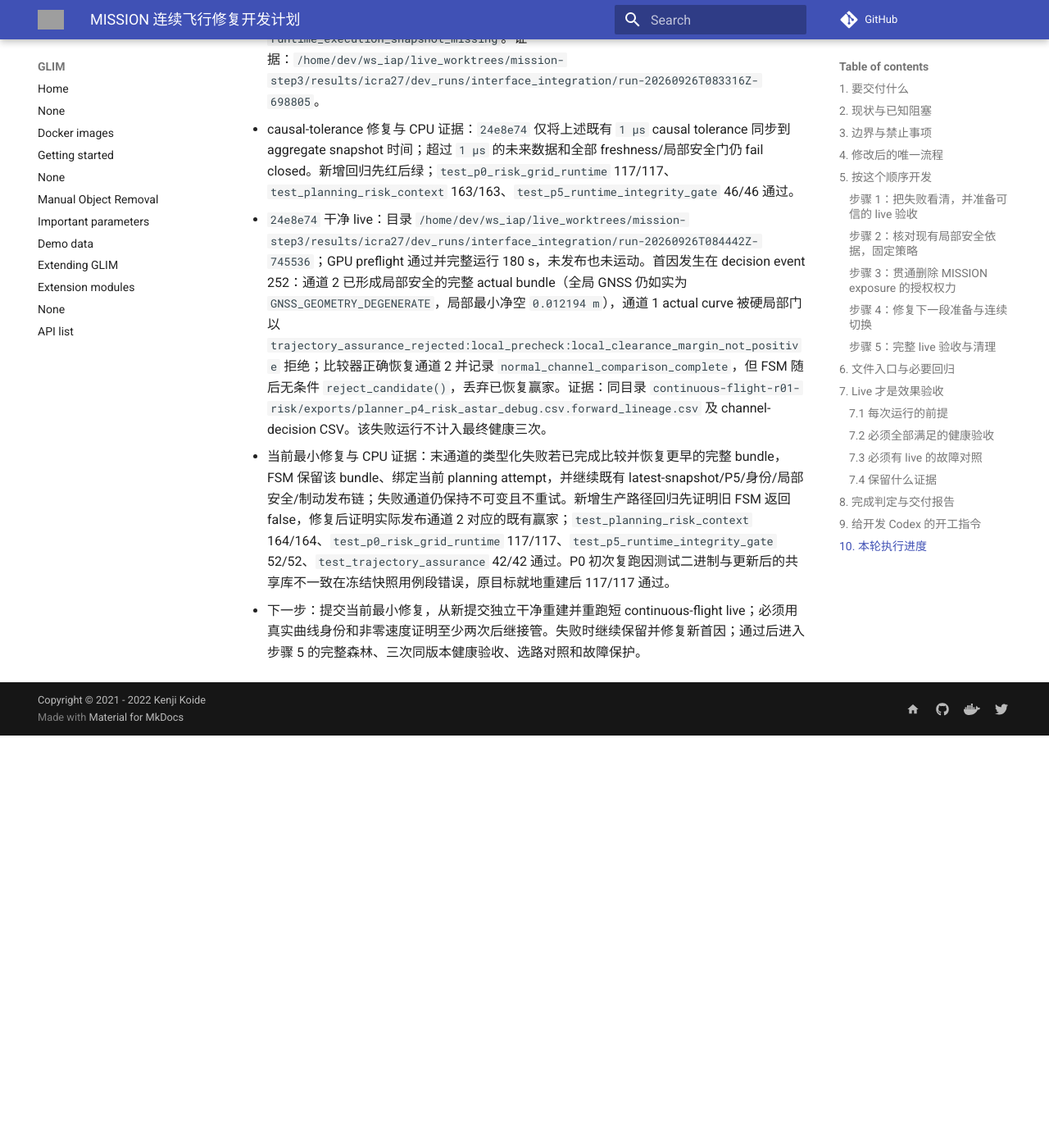
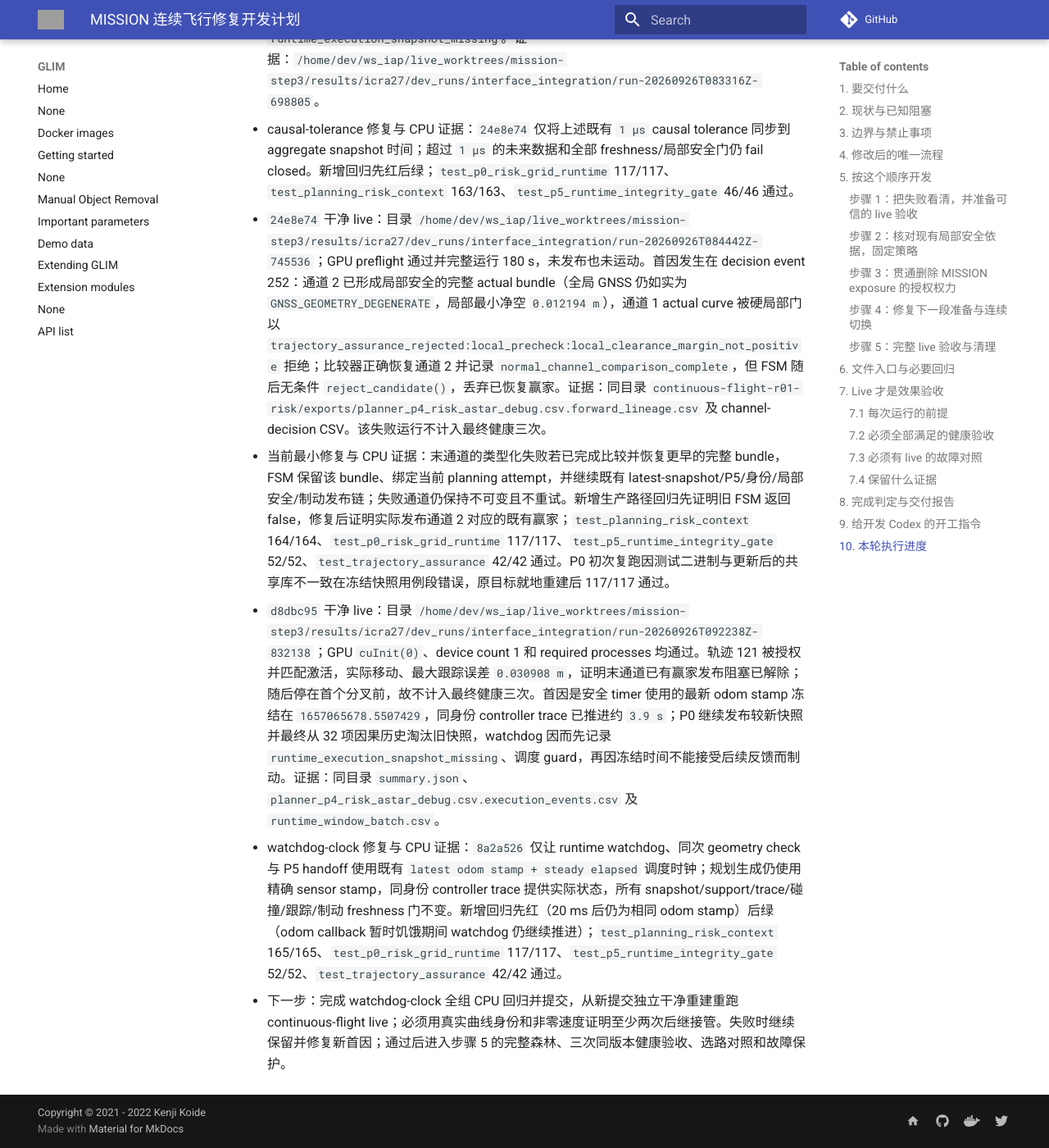
Before and after one commit to Printeger/iap, an MkDocs documentation site: the page built from docs/icra27/MISSION_CONTINUOUS_FLIGHT_IMPLEMENTATION_PLAN.md, in a window 1280 px wide and 1400 px high, scrolled down 10902 px. Shown: the whole window at 82% size. Built offline with MkDocs 1.6.1 and Material for MkDocs 9.7.7, drawn with Linux system fonts in a browser that asks for light colours; nearby versions of some CDN libraries; comment, search, counter and statistics services are not loaded; before the commit the page ends 11799 px from its top, so only the background shows below that; grey boxes are pictures that could not be loaded.

Commit message:
docs: record watchdog clock evidence

```diff
--- a/docs/icra27/MISSION_CONTINUOUS_FLIGHT_IMPLEMENTATION_PLAN.md
+++ b/docs/icra27/MISSION_CONTINUOUS_FLIGHT_IMPLEMENTATION_PLAN.md
@@ -235,7 +235,7 @@ python3 scripts/dev_planner/run_icra_interface_integration.py \
 
 ## 10. 本轮执行进度
 
-- 提交：步骤 1 为 `83fddbc`、`9f27a05`、`f6761b8`、`784d3d3`、`a4a35e9`、`30426ac`、`ffc118b`；步骤 2 为 `a751d5f`、`641b3ad`；步骤 3 为 `93bd62c`；步骤 4 为 `36e8236`、`24e8e74`、`1f59a51`（均基于计划提交 `e675443`）。用户历史文件 `docs/whatsnext.md` 保持未跟踪、未修改。
+- 提交：步骤 1 为 `83fddbc`、`9f27a05`、`f6761b8`、`784d3d3`、`a4a35e9`、`30426ac`、`ffc118b`；步骤 2 为 `a751d5f`、`641b3ad`；步骤 3 为 `93bd62c`；步骤 4 为 `36e8236`、`24e8e74`、`1f59a51`、`8a2a526`（均基于计划提交 `e675443`）。用户历史文件 `docs/whatsnext.md` 保持未跟踪、未修改。
 - 完成项：步骤 1 已补全 optimizer/refinement/manager/FSM 首因，continuous-flight analyzer 已拒绝 guard 伪后继、身份或父子链不符、零速切换、命令断流、required process 提前退出、短程停车、终点悬停不足和未由 odom 穿越四叉。步骤 2 已确认生产路径统一复用 `LocalMotionAssurance`/`LocalClearanceEvaluator` 且必要输入缺失时 fail closed；森林配置仍为 tracking `0.15 m`、safety margin `0.20 m`、surface `0.02 m`、`uncalibrated_default_v1`，故后续证据只适用于仿真/开发，不能冒充部署标定。步骤 3 已移除 MISSION exposure 的独立拒绝/制动权并保留真实风险诊断和排序；STRICT、局部净空、support/freshness、身份、动力学与制动门不变。
 - 失败首因：基线轨迹 5 为 `SUCCESSOR_CURVE_PREPARATION_FAILED` 且旧 detail 泄漏初始化占位；轨迹 9 为 P5 重复累计 prior episode 后 exposure braking。原始证据：`results/icra27/dev_runs/interface_integration/run-20260926T050049Z-450628/full-r01-risk/exports/planner_p4_risk_astar_debug.csv.execution_events.csv` 及同目录 `stdout.log`。步骤 3 干净 live 已证明旧 exposure 不再制动，但第一 actual B-spline 因 `local_clearance_margin_not_positive` 被硬局部门拒绝，下一冻结通道又继承失败候选的 `HOLD_REQUIRED`，故未首航；`bspline_count=0` 和零位移是结果，不是首因。
 - live 证据：步骤 3 使用独立 worktree/build/install，在 `93bd62c78b6dc7af731b25c6e2a71794d02b14eb` 运行 180 s；GPU preflight 通过、required processes 未提前退出、launch exit 0，manifest 为 `git_worktree_clean=true`。目录：`/home/dev/ws_iap/live_worktrees/mission-step3/results/icra27/dev_runs/interface_integration/run-20260926T081255Z-633590`。该失败运行不计入最终健康三次。
@@ -244,4 +244,6 @@ python3 scripts/dev_planner/run_icra_interface_integration.py \
 - causal-tolerance 修复与 CPU 证据：`24e8e74` 仅将上述既有 `1 µs` causal tolerance 同步到 aggregate snapshot 时间；超过 `1 µs` 的未来数据和全部 freshness/局部安全门仍 fail closed。新增回归先红后绿；`test_p0_risk_grid_runtime` 117/117、`test_planning_risk_context` 163/163、`test_p5_runtime_integrity_gate` 46/46 通过。
 - `24e8e74` 干净 live：目录 `/home/dev/ws_iap/live_worktrees/mission-step3/results/icra27/dev_runs/interface_integration/run-20260926T084442Z-745536`；GPU preflight 通过并完整运行 180 s，未发布也未运动。首因发生在 decision event 252：通道 2 已形成局部安全的完整 actual bundle（全局 GNSS 仍如实为 `GNSS_GEOMETRY_DEGENERATE`，局部最小净空 `0.012194 m`），通道 1 actual curve 被硬局部门以 `trajectory_assurance_rejected:local_precheck:local_clearance_margin_not_positive` 拒绝；比较器正确恢复通道 2 并记录 `normal_channel_comparison_complete`，但 FSM 随后无条件 `reject_candidate()`，丢弃已恢复赢家。证据：同目录 `continuous-flight-r01-risk/exports/planner_p4_risk_astar_debug.csv.forward_lineage.csv` 及 channel-decision CSV。该失败运行不计入最终健康三次。
 - 当前最小修复与 CPU 证据：末通道的类型化失败若已完成比较并恢复更早的完整 bundle，FSM 保留该 bundle、绑定当前 planning attempt，并继续既有 latest-snapshot/P5/身份/局部安全/制动发布链；失败通道仍保持不可变且不重试。新增生产路径回归先证明旧 FSM 返回 false，修复后证明实际发布通道 2 对应的既有赢家；`test_planning_risk_context` 164/164、`test_p0_risk_grid_runtime` 117/117、`test_p5_runtime_integrity_gate` 52/52、`test_trajectory_assurance` 42/42 通过。P0 初次复跑因测试二进制与更新后的共享库不一致在冻结快照用例段错误，原目标就地重建后 117/117 通过。
-- 下一步：提交当前最小修复，从新提交独立干净重建并重跑短 continuous-flight live；必须用真实曲线身份和非零速度证明至少两次后继接管。失败时继续保留并修复新首因；通过后进入步骤 5 的完整森林、三次同版本健康验收、选路对照和故障保护。
+- `d8dbc95` 干净 live：目录 `/home/dev/ws_iap/live_worktrees/mission-step3/results/icra27/dev_runs/interface_integration/run-20260926T092238Z-832138`；GPU `cuInit(0)`、device count 1 和 required processes 均通过。轨迹 121 被授权并匹配激活，实际移动、最大跟踪误差 `0.030908 m`，证明末通道已有赢家发布阻塞已解除；随后停在首个分叉前，故不计入最终健康三次。首因是安全 timer 使用的最新 odom stamp 冻结在 `1657065678.5507429`，同身份 controller trace 已推进约 `3.9 s`；P0 继续发布较新快照并最终从 32 项因果历史淘汰旧快照，watchdog 因而先记录 `runtime_execution_snapshot_missing`、调度 guard，再因冻结时间不能接受后续反馈而制动。证据：同目录 `summary.json`、`planner_p4_risk_astar_debug.csv.execution_events.csv` 及 `runtime_window_batch.csv`。
+- watchdog-clock 修复与 CPU 证据：`8a2a526` 仅让 runtime watchdog、同次 geometry check 与 P5 handoff 使用既有 `latest odom stamp + steady elapsed` 调度时钟；规划生成仍使用精确 sensor stamp，同身份 controller trace 提供实际状态，所有 snapshot/support/trace/碰撞/跟踪/制动 freshness 门不变。新增回归先红（20 ms 后仍为相同 odom stamp）后绿（odom callback 暂时饥饿期间 watchdog 仍继续推进）；`test_planning_risk_context` 165/165、`test_p0_risk_grid_runtime` 117/117、`test_p5_runtime_integrity_gate` 52/52、`test_trajectory_assurance` 42/42 通过。
+- 下一步：完成 watchdog-clock 全组 CPU 回归并提交，从新提交独立干净重建重跑 continuous-flight live；必须用真实曲线身份和非零速度证明至少两次后继接管。失败时继续保留并修复新首因；通过后进入步骤 5 的完整森林、三次同版本健康验收、选路对照和故障保护。
```
